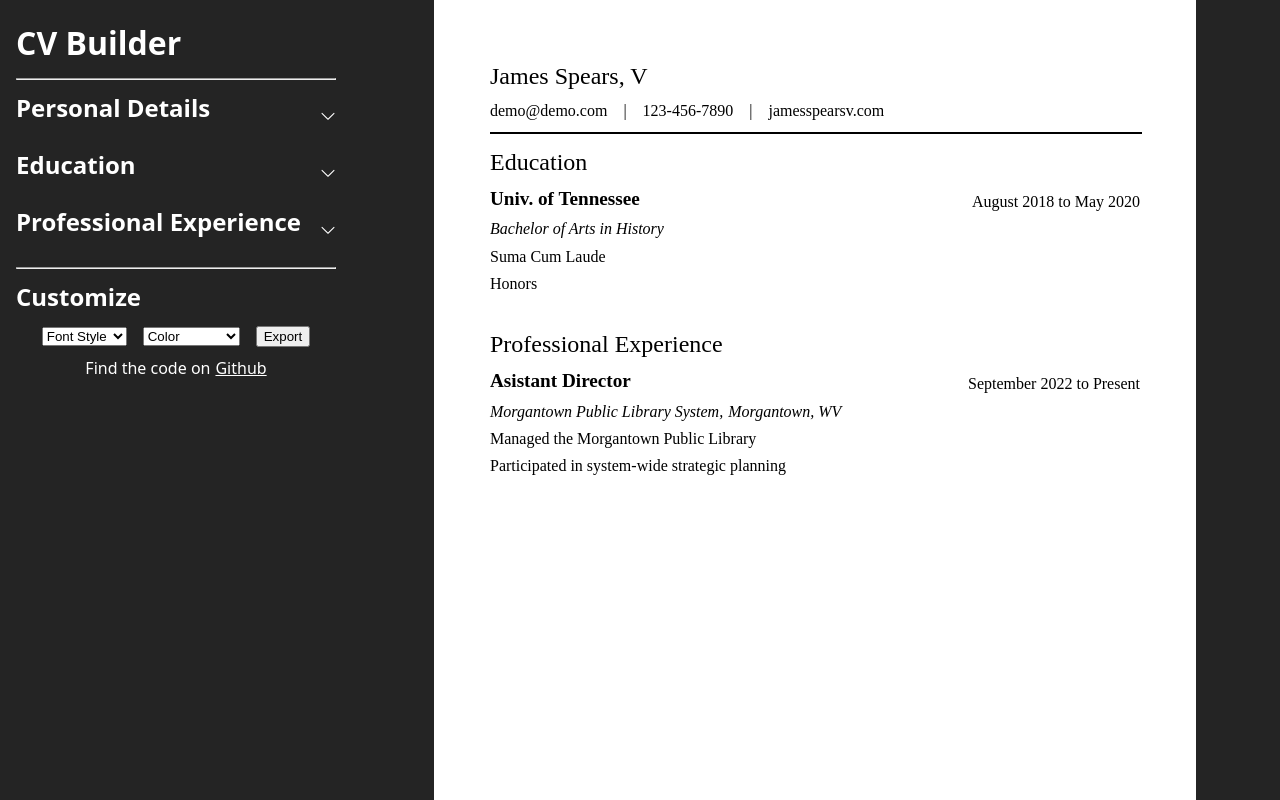
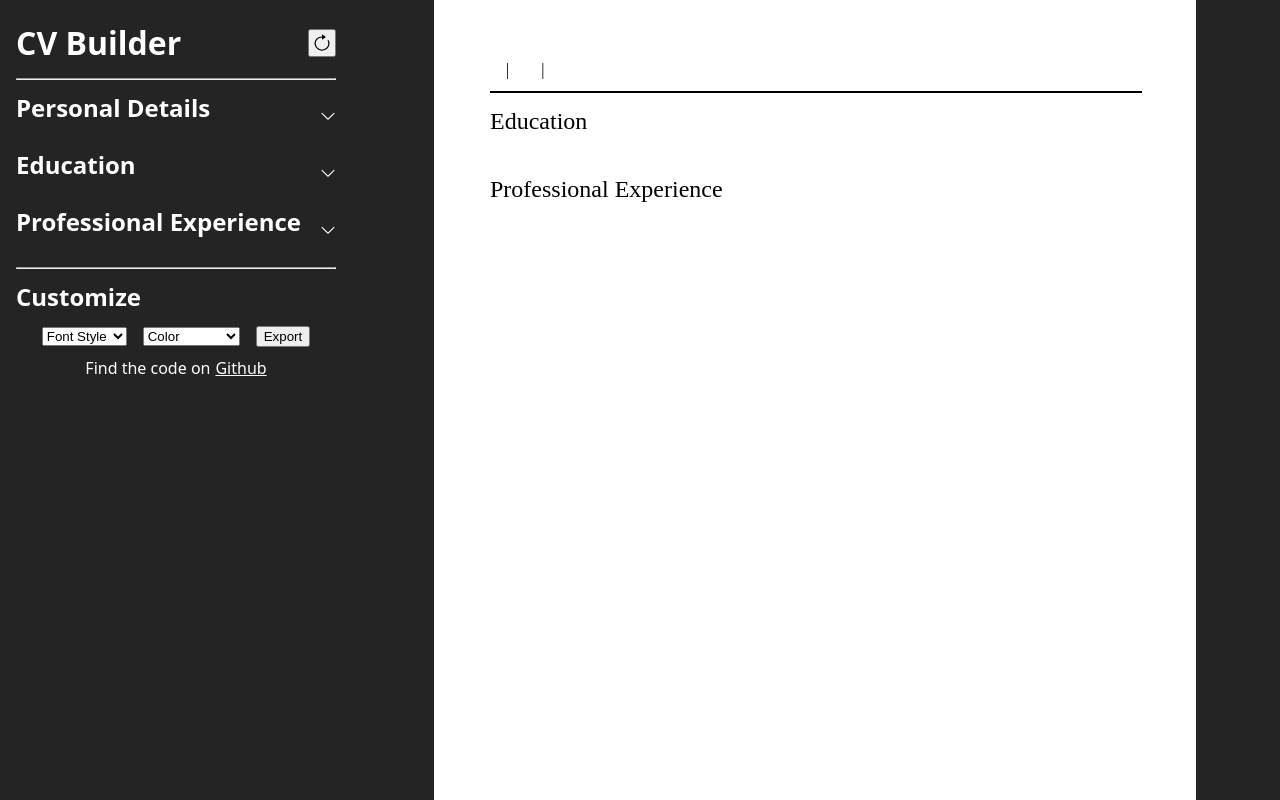
Before and after one commit to jamesspearsv/cv-builder, a React (Vite) app: page / in a window 1280 px wide. Shown: the top 800 px of the page. Built offline with nearby package versions, Linux system fonts and the light colour scheme.

Commit message:
Add ability to reset app state

```diff
--- a/src/components/Builder/Builder.css
+++ b/src/components/Builder/Builder.css
@@ -7,6 +7,29 @@
   width: 25%;
   height: 90%;
   overflow-y: scroll;
+}
+
+#builder-header {
+  display: flex;
+  justify-content: space-between;
+  align-items: center;
+}
+
+#reset-button {
+  display: flex;
+  justify-content: center;
+  align-items: center;
+  height: 1rem;
+  width: 1rem;
+  padding: 0.75rem;
+}
+
+#reset-button img {
+  transition: transform 300ms;
+}
+
+#reset-button img:hover {
+  transform: rotate(360deg);
 }
 
 div:has(+ .builder-section-header) {
--- a/src/components/Builder/Builder.jsx
+++ b/src/components/Builder/Builder.jsx
@@ -1,4 +1,6 @@
 import './Builder.css';
+import { data } from '../../js/data';
+import ArrowClockwise from '../../assets/arrow-clockwise.svg';
 
 import { EducationBuilder } from '../EducationBuilder/EducationBuilder';
 import { PersonalBuilder } from '../PersonalBuilder/PersonalBuilder';
@@ -16,9 +18,20 @@ export function Builder({ info, setInfo, style, setStyle }) {
     else setActive(newActive);
   }
 
+  function handelReset() {
+    const reset = confirm('Are you sure you want to reset?');
+    console.log(reset);
+    if (reset) setInfo(data);
+  }
+
   return (
     <div id='builder'>
-      <h1>CV Builder</h1>
+      <div id='builder-header'>
+        <h1>CV Builder</h1>
+        <button id='reset-button' onClick={handelReset}>
+          <img src={ArrowClockwise} alt='round arrow in clockwise direction' />
+        </button>
+      </div>
       <hr />
       <PersonalBuilder
         info={info}
--- a/src/js/data.js
+++ b/src/js/data.js
@@ -1,30 +1,30 @@
 export const data = {
   personal: {
-    name: 'James Spears, V',
-    email: 'demo@demo.com',
-    phone: '123-456-7890',
-    website: 'jamesspearsv.com',
+    name: '',
+    email: '',
+    phone: '',
+    website: '',
   },
   education: [
-    {
-      key: '1',
-      school: 'Univ. of Tennessee',
-      major: 'Bachelor of Arts in History',
-      startdate: 'August 2018',
-      enddate: 'May 2020',
-      recognitions: 'Suma Cum Laude\nHonors',
-    },
+    // {
+    //   key: 'utk',
+    //   school: 'Univ. of Tennessee',
+    //   major: 'Bachelor of Arts in History',
+    //   startdate: 'August 2018',
+    //   enddate: 'May 2020',
+    //   recognitions: 'Suma Cum Laude\nHonors',
+    // },
   ],
   work: [
-    {
-      key: 'mpls',
-      company: 'Morgantown Public Library System',
-      positiontitle: 'Asistant Director',
-      startdate: 'September 2022',
-      enddate: 'Present',
-      location: 'Morgantown, WV',
-      responsibilities:
-        'Managed the Morgantown Public Library\nParticipated in system-wide strategic planning',
-    },
+    // {
+    //   key: 'mpls',
+    //   company: 'Public Library System',
+    //   positiontitle: 'Assistant Director',
+    //   startdate: 'September 2022',
+    //   enddate: 'Present',
+    //   location: 'Somewhere, USA',
+    //   responsibilities:
+    //     'Managed the public library\nParticipated in system-wide strategic planning',
+    // },
   ],
 };
```
Also changed, not shown: src/assets/arrow-clockwise.svg (added), src/assets/chevron.svg.
